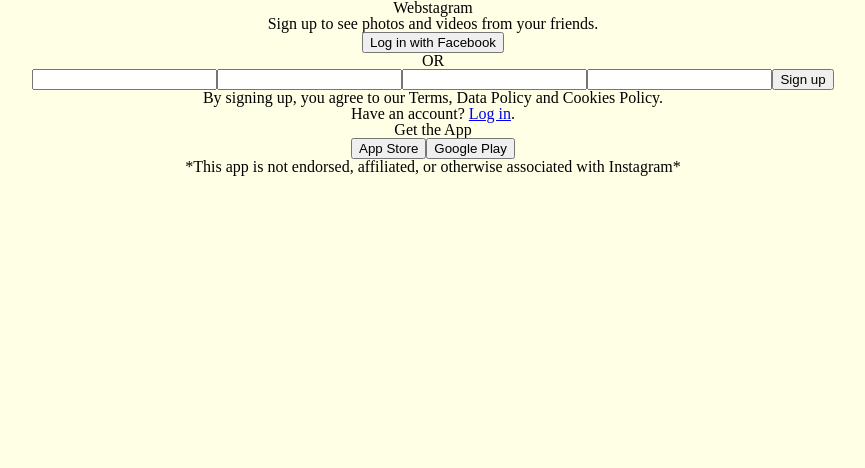
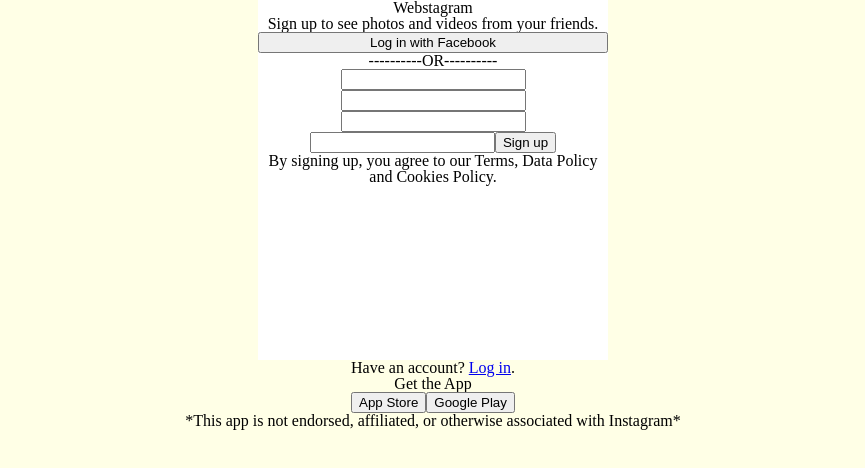
Before and after one commit to MWeber313/ideal-octo-eureka, a React (Create React App) app in the folder frontend/webstagram/: page / in a window 1280 px wide. Shown: the top 468 px of the page, without its empty margins (207-1072 px from the left). Built offline with nearby package versions, Linux system fonts and the light colour scheme.

Commit message:
Have signup box partially styled

```diff
--- a/frontend/webstagram/src/App.css
+++ b/frontend/webstagram/src/App.css
@@ -53,9 +53,27 @@
 
 .container {
   width: auto;
-  height: 2000px;
+  min-height: 2000px;
   text-align: center;
+  margin: 0 auto;
   background-color: #ffffe6;
 }
 
 /* Register Styles */
+
+.signup-box {
+  background-color: white;
+  text-align: center;
+  margin: 0 auto;
+  width: 350px;
+  height: 360px;
+  display: flex;
+  flex-direction: column;
+}
+
+.or-bar {
+  display: flex;
+  margin: 0 auto;
+  flex-direction: row;
+  align-items: center;
+}
--- a/frontend/webstagram/src/components/auth/register.js
+++ b/frontend/webstagram/src/components/auth/register.js
@@ -13,12 +13,16 @@
 
     render(){
         return (
-        <div class="container">
-            <div class="signup-box">
+        <div>
+            <div className="signup-box">
                 <h2>Webstagram</h2>
                 <h4>Sign up to see photos and videos from your friends.</h4>
                 <button>Log in with Facebook</button>
-                <h4>OR</h4>
+                <div className="or-bar">
+                    <p>----------</p>
+                    <h4>OR</h4>
+                    <p>----------</p>
+                </div>
                 <form>
                     <input></input>
                     <input></input>
```
